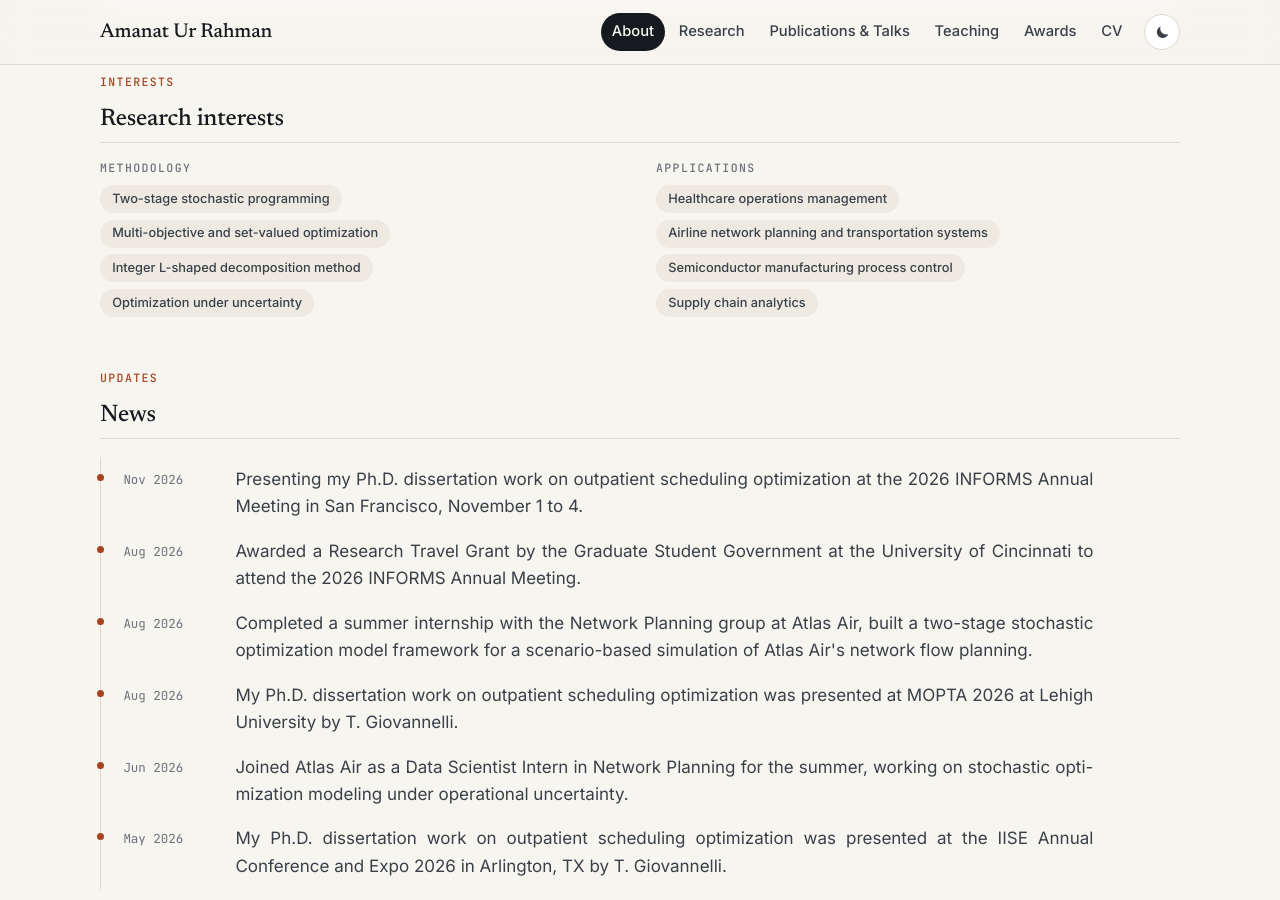
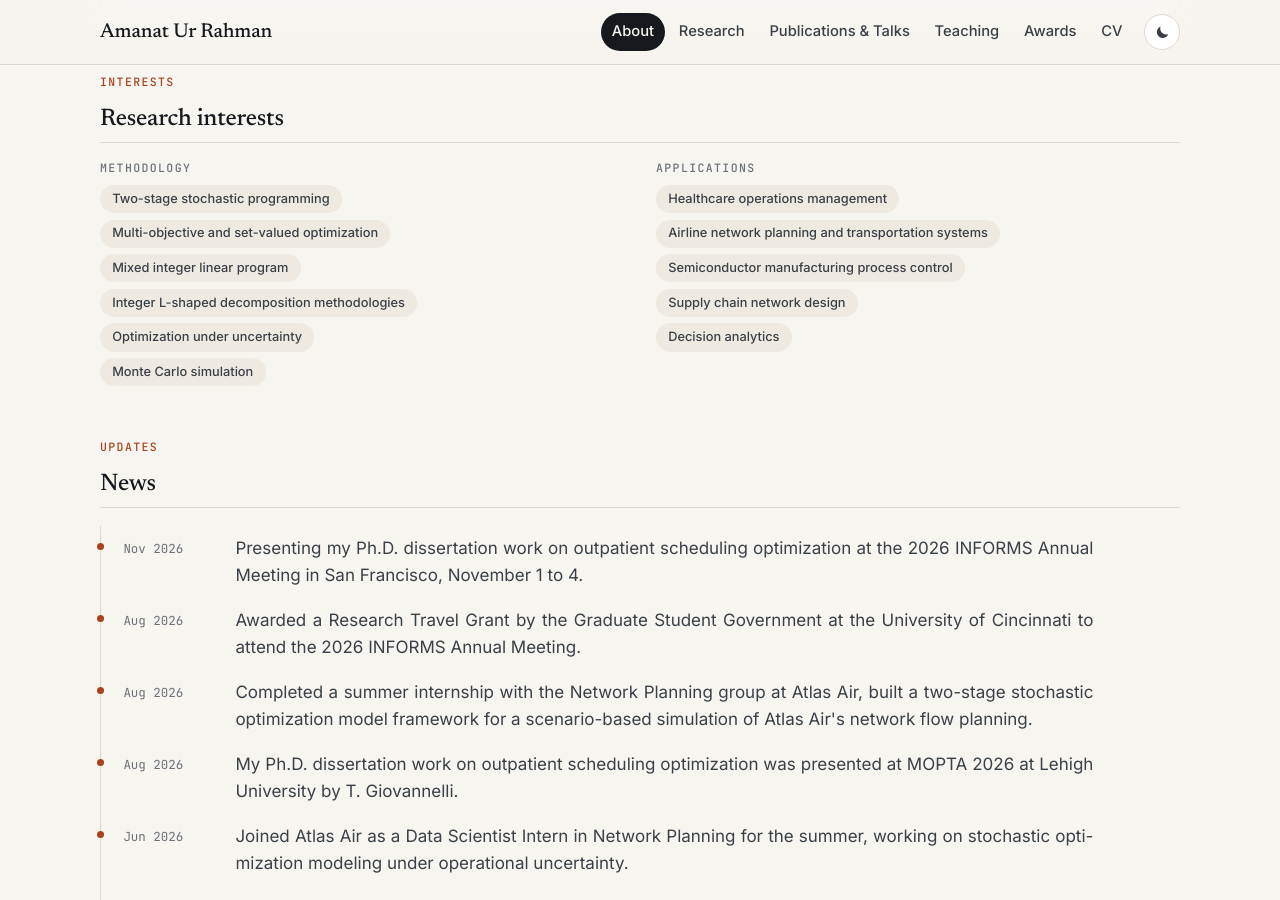
Before and after one commit to amanat-rahman/amanat-rahman.github.io, a Jekyll site: the page built from index.html, in a window 1280 px wide and 900 px high, scrolled down 1105 px. Built offline with Jekyll 4.4.1, drawn with Linux system fonts in a browser that asks for light colours.

Commit message:
Update profile.yml

```diff
--- a/_data/profile.yml
+++ b/_data/profile.yml
@@ -46,13 +46,16 @@ interests:
   methodology:
     - Two-stage stochastic programming
     - Multi-objective and set-valued optimization
-    - Integer L-shaped decomposition method
+    - Mixed integer linear program
+    - Integer L-shaped decomposition methodologies
     - Optimization under uncertainty
+    - Monte Carlo simulation
   applications:
     - Healthcare operations management
     - Airline network planning and transportation systems
     - Semiconductor manufacturing process control
-    - Supply chain analytics
+    - Supply chain network design
+    - Decision analytics
 
 # Contact block at the bottom of the home page.
 contact:
```
